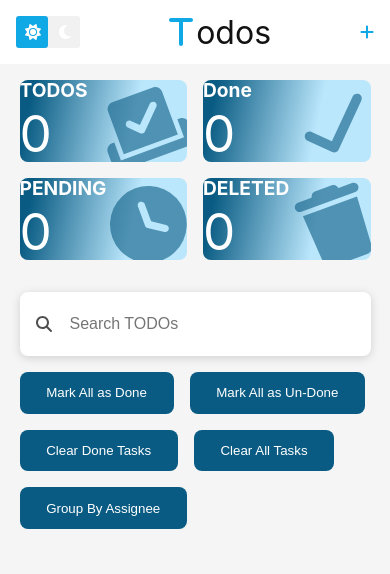
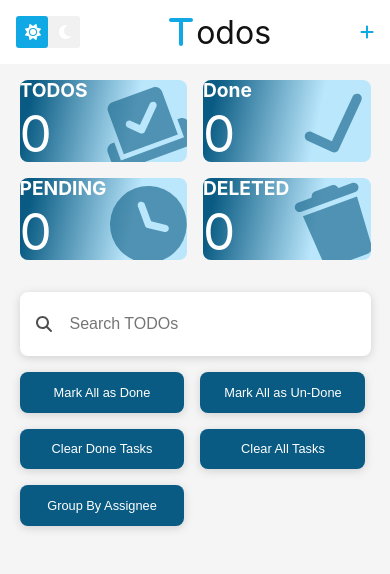
Before and after one commit to AhmadEleiwa/TodoListReact, a React (Create React App) app: page / in a window 390 px wide. Shown: the top 574 px of the page. Built offline with nearby package versions, Linux system fonts and the light colour scheme.

Commit message:
Add ShadowBox & padding decreased

```diff
--- a/src/shared/Button/index.js
+++ b/src/shared/Button/index.js
@@ -1,6 +1,9 @@
+import { useContext } from 'react'
+import Theme from '../../utils/Theme'
 import './style.css'
-const Button = props =>{
-    return <button className={`btn ${props.className}`} onClick={props.onClick}>
+const Button = props => {
+    const theme = useContext(Theme)
+    return <button className={`btn ${props.className}`} onClick={props.onClick} style={{ boxShadow: `0 2px 8px 0 ${theme.pallete.dropShadow}` }}>
         {props.children}
     </button>
 }
--- a/src/shared/Button/style.css
+++ b/src/shared/Button/style.css
@@ -1,7 +1,7 @@
 .btn{
     background-color: #095B83;
     border: 0;
-    padding: 1em 3em ;
+    padding: 1em 2.4em ;
     color: white;
     border-radius: 8px;
     transition: all 0.17s ease;
@@ -15,6 +15,9 @@
 
 @media screen and (max-width:390px) {
     .btn{
-        padding: 1em 2em;
+        width: 47%;
+
+        font-size: 0.8em;
+        padding: 1em 0em;
     }
 }
```
